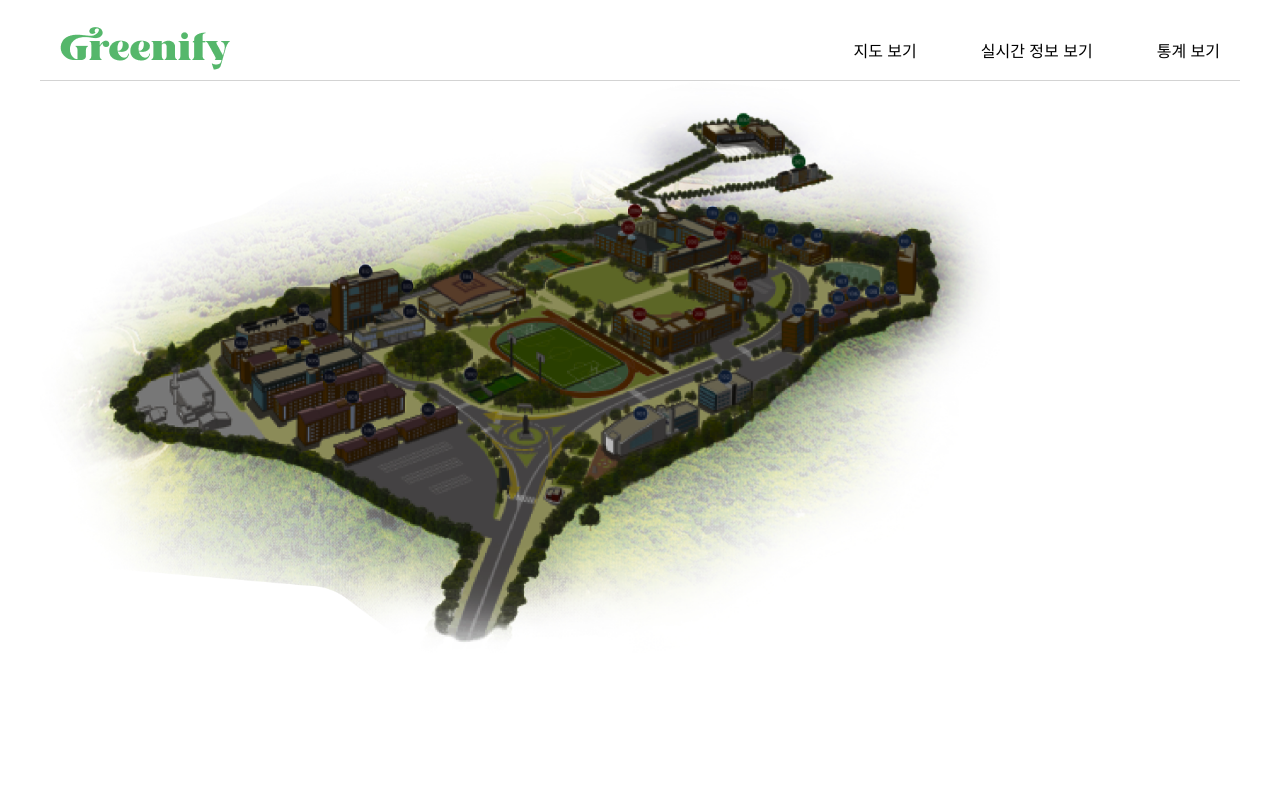
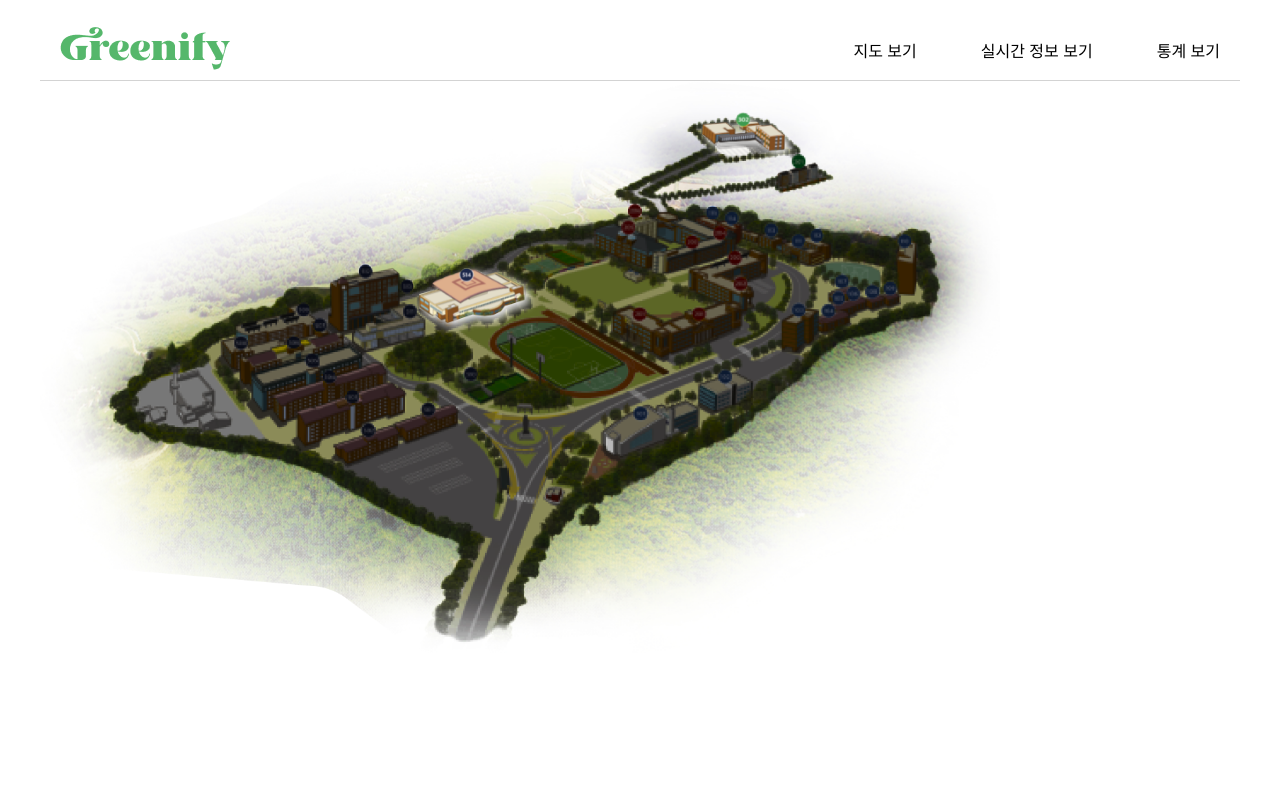
Before and after one commit to dmsvk0217/micro_measurable_client, a React (Create React App) app in the folder client/: page / in a window 1280 px wide. Shown: the top 800 px of the page. Built offline with nearby package versions, Linux system fonts and the light colour scheme.

Commit message:
building image 올리기 테스트

```diff
--- a/client/src/pages/MapView/MapView.css
+++ b/client/src/pages/MapView/MapView.css
@@ -1,3 +1,32 @@
-.map{
+.image-container {
+    position: relative;
     width: 80%;
+    /* max-width:; */
 }
+
+.map {
+    width: 100%;
+    height: auto;
+}
+
+.building-image-container img {
+    filter: drop-shadow(4px 4px 5px white);
+}
+
+.building-image-container img:hover {
+    filter: drop-shadow(2px 2px 2px #55B76B);
+}
+
+.student_building {
+    position: absolute;
+    width: 11%;
+    top: 32.5%;
+    left: 39.5%;
+}
+
+.grace_building {
+    position: absolute;
+    width: 8.6%;
+    top: 5.4%;
+    left: 69%;
+}
--- a/client/src/pages/MapView/MapView.js
+++ b/client/src/pages/MapView/MapView.js
@@ -3,8 +3,12 @@ import './MapView.css'
 
 function MapView(){
     return (
-        <div>
+        <div className='image-container'>
             <img src='img/map.png' alt="map" className="map"/>
+            <div className='building-image-container'>
+                <img src='img/student_building.png' alt='student_building' className='student_building'/>
+                <img src='img/grace_building.png' alt='grace_building' className='grace_building'/>
+            </div>
         </div>
     );
 }
```
Also changed, not shown: client/public/img/grace_building.png (added), client/public/img/student_building.png (added).
